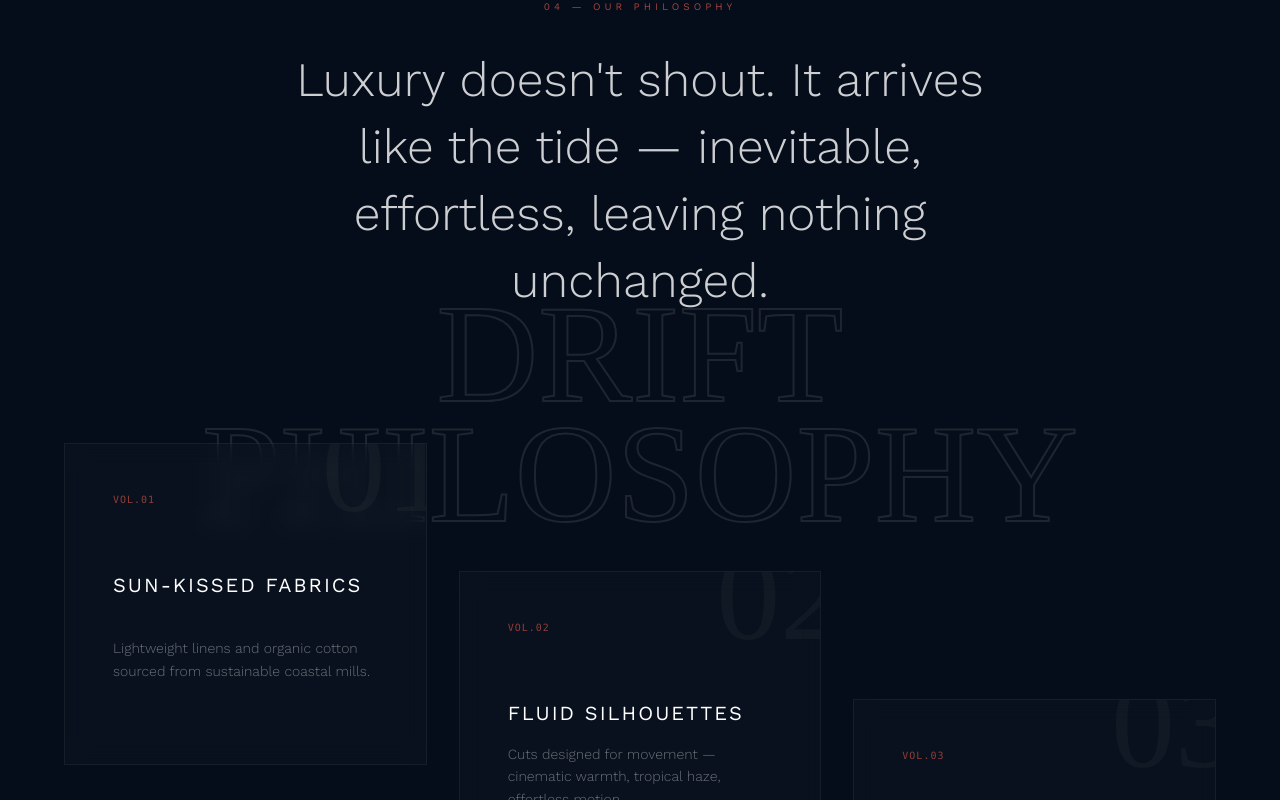
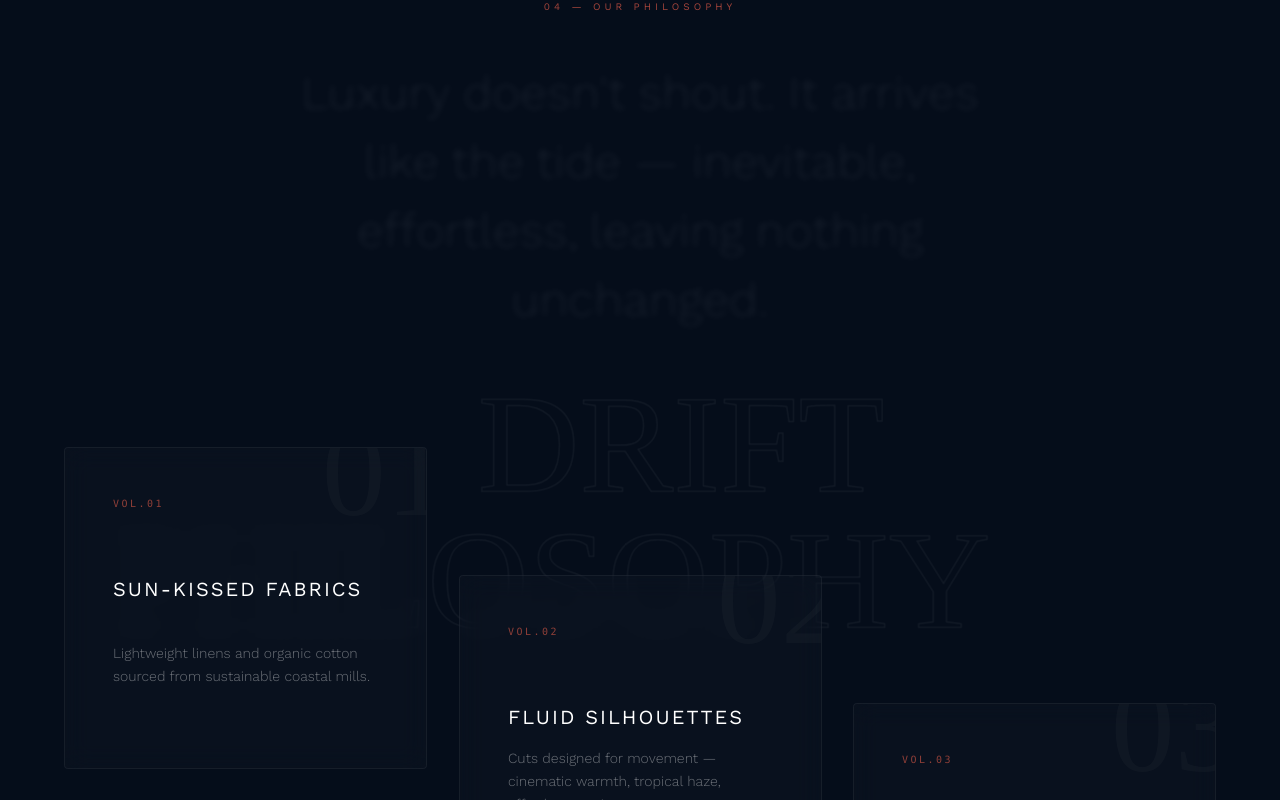
Before and after one commit to Xconmax245/Aruba-Coll, a Next.js app: page / in a window 1280 px wide. Shown: the part 5820-6620 px from the top of the page. Built offline with nearby package versions, Linux system fonts and the light colour scheme; a web font is replaced by a local one.

Commit message:
feat: add high-end split backdrop typography parallax and tide-reveal waves to Shore section

```diff
--- a/components/home/SectionShore.tsx
+++ b/components/home/SectionShore.tsx
@@ -1,7 +1,8 @@
 'use client';
 
-import React from 'react';
-import { motion } from 'framer-motion';
+import React, { useEffect, useRef, useState } from 'react';
+import gsap from 'gsap';
+import { ScrollTrigger } from 'gsap/ScrollTrigger';
 
 const features = [
   { num: '01', label: 'Sun-Kissed Fabrics', desc: 'Lightweight linens and organic cotton sourced from sustainable coastal mills.' },
@@ -9,76 +10,224 @@ const features = [
   { num: '03', label: 'Limited Editions', desc: 'Each collection is capped. Once the tide goes out, it doesn\'t return.' },
 ];
 
+function ShoreCard({ f, i }: { f: typeof features[0]; i: number }) {
+  const [hovered, setHovered] = useState(false);
+  const [mouse, setMouse] = useState({ x: 50, y: 50 });
+
+  const handleMouseMove = (e: React.MouseEvent<HTMLDivElement>) => {
+    const rect = e.currentTarget.getBoundingClientRect();
+    const x = ((e.clientX - rect.left) / rect.width) * 100;
+    const y = ((e.clientY - rect.top) / rect.height) * 100;
+    setMouse({ x, y });
+  };
+
+  return (
+    <div
+      onMouseEnter={() => setHovered(true)}
+      onMouseLeave={() => setHovered(false)}
+      onMouseMove={handleMouseMove}
+      className="shore-card relative p-8 md:p-12 border border-white/5 backdrop-blur-md overflow-hidden group rounded-[4px] will-change-[transform,opacity]"
+      style={{
+        background: hovered
+          ? `radial-gradient(circle 180px at ${mouse.x}% ${mouse.y}%, rgba(232,93,74,0.06) 0%, rgba(10,22,40,0.98) 100%)`
+          : 'rgba(255,255,255,0.02)',
+        borderColor: hovered ? 'rgba(232,93,74,0.18)' : 'rgba(255,255,255,0.05)',
+        boxShadow: hovered ? '0 20px 40px -15px rgba(5,13,26,0.6)' : 'none',
+        transition: 'background 0.5s ease, border-color 0.5s ease, box-shadow 0.5s ease',
+      }}
+    >
+      {/* Massive background number with subtle drift */}
+      <div
+        className="absolute -top-10 -right-6 pointer-events-none select-none opacity-[0.03] group-hover:opacity-[0.09] transition-all duration-700 ease-[cubic-bezier(0.16,1,0.3,1)]"
+        style={{
+          transform: hovered
+            ? `translate3d(${(mouse.x - 50) * 0.15}px, ${(mouse.y - 50) * 0.15}px, 0) scale(1.05)`
+            : 'translate3d(0, 0, 0) scale(1)',
+        }}
+      >
+        <span className="oi-regular text-9xl">{f.num}</span>
+      </div>
+
+      <div className="relative z-10 h-full flex flex-col">
+        <span className="text-coral/60 text-[10px] tracking-[0.25em] mb-16 block font-mono">
+          VOL.{f.num}
+        </span>
+
+        <h3
+          className="text-white text-lg md:text-xl tracking-[0.1em] uppercase mb-4 transition-transform duration-300 group-hover:translate-x-1"
+          style={{ fontFamily: '"Work Sans", sans-serif', fontWeight: 400 }}
+        >
+          {f.label}
+        </h3>
+
+        <p
+          className="text-white/40 text-sm leading-relaxed mt-auto"
+          style={{ fontFamily: '"Work Sans", sans-serif', fontWeight: 300 }}
+        >
+          {f.desc}
+        </p>
+
+        {/* Animated Line on Hover */}
+        <div
+          className="h-[1px] bg-coral mt-8 transition-all duration-700 ease-out"
+          style={{ width: hovered ? '100%' : '0%' }}
+        />
+      </div>
+    </div>
+  );
+}
+
 export default function SectionShore() {
+  const sectionRef = useRef<HTMLDivElement>(null);
+  const introSentence = "Luxury doesn't shout. It arrives like the tide — inevitable, effortless, leaving nothing unchanged.";
+  const introWords = introSentence.split(' ');
+
+  useEffect(() => {
+    gsap.registerPlugin(ScrollTrigger);
+
+    const container = sectionRef.current;
+    if (!container) return;
+
+    const ctx = gsap.context(() => {
+      const isMobile = window.innerWidth < 768;
+
+      // 1. Backdrop Splitting Word Parallax
+      const driftWord = container.querySelector('.shore-drift');
+      const philosophyWord = container.querySelector('.shore-philosophy');
+      if (driftWord && philosophyWord) {
+        gsap.fromTo(driftWord,
+          { xPercent: 10 },
+          {
+            xPercent: -15,
+            scrollTrigger: {
+              trigger: container,
+              start: 'top bottom',
+              end: 'bottom top',
+              scrub: true,
+            },
+          }
+        );
+        gsap.fromTo(philosophyWord,
+          { xPercent: -10 },
+          {
+            xPercent: 15,
+            scrollTrigger: {
+              trigger: container,
+              start: 'top bottom',
+              end: 'bottom top',
+              scrub: true,
+            },
+          }
+        );
+      }
+
+      // 2. Wave-like Intro Text Reveal (Scroll-paint)
+      const words = container.querySelectorAll('.shore-intro-word');
+      if (words.length > 0) {
+        gsap.fromTo(words,
+          {
+            opacity: 0.1,
+            y: 14,
+            filter: 'blur(3px)',
+          },
+          {
+            opacity: 1,
+            y: 0,
+            filter: 'blur(0px)',
+            stagger: 0.05,
+            duration: 0.75,
+            ease: 'power2.out',
+            scrollTrigger: {
+              trigger: '.shore-intro',
+              start: 'top 88%',
+              end: 'bottom 40%',
+              scrub: 0.8,
+            },
+          }
+        );
+      }
+
+      // 3. Staggered Cascading Card Entrances
+      const cards = container.querySelectorAll('.shore-card');
+      const desktopOffsets = [-64, 64, 192];
+      const initialOffsets = desktopOffsets.map(val => val + 60);
+
+      if (cards.length > 0) {
+        gsap.fromTo(cards,
+          {
+            opacity: 0,
+            y: (i) => isMobile ? 50 : initialOffsets[i],
+            scale: 0.96,
+          },
+          {
+            opacity: 1,
+            y: (i) => isMobile ? 0 : desktopOffsets[i],
+            scale: 1,
+            duration: 1.4,
+            stagger: 0.16,
+            ease: 'power4.out',
+            scrollTrigger: {
+              trigger: '.shore-grid',
+              start: 'top 80%',
+            },
+          }
+        );
+      }
+    }, container);
+
+    return () => ctx.revert();
+  }, []);
+
   return (
     <section
+      ref={sectionRef}
       data-scroll-context="story"
       data-ambient-section="shore"
       className="relative py-40 md:py-64 px-8 md:px-16 overflow-hidden bg-[#050d1a]"
     >
-      {/* ── Stationary Background Typography ── */}
-      <div className="absolute top-1/2 left-1/2 -translate-x-1/2 -translate-y-1/2 pointer-events-none select-none z-0 w-full flex justify-center text-center opacity-20">
+      {/* ── Stationary Background Typography Parallax ── */}
+      <div className="absolute top-1/2 left-1/2 -translate-x-1/2 -translate-y-1/2 pointer-events-none select-none z-0 w-full flex flex-col justify-center items-center text-center opacity-[0.14]">
         <span
-          className="oi-regular leading-[0.85] text-transparent"
-          style={{ fontSize: 'clamp(4rem, 11vw, 18rem)', WebkitTextStroke: '2px rgba(255,255,255,0.5)' }}
+          className="shore-drift oi-regular leading-[0.85] text-transparent block will-change-transform"
+          style={{ fontSize: 'clamp(3.5rem, 11vw, 16rem)', WebkitTextStroke: '1.5px rgba(255,255,255,0.4)' }}
         >
-          DRIFT<br />PHILOSOPHY
+          DRIFT
+        </span>
+        <span
+          className="shore-philosophy oi-regular leading-[0.85] text-transparent block mt-4 will-change-transform"
+          style={{ fontSize: 'clamp(3.5rem, 11vw, 16rem)', WebkitTextStroke: '1.5px rgba(255,255,255,0.4)' }}
+        >
+          PHILOSOPHY
         </span>
       </div>
 
       <div className="relative z-10 max-w-screen-xl mx-auto flex flex-col items-center">
 
         {/* Intro */}
-        <div className="text-center mb-32 md:mb-48" data-aos="fade-up" data-aos-duration="1000">
-          <p className="text-[10px] tracking-[0.4em] text-coral/70 uppercase mb-8">04 — Our Philosophy</p>
+        <div className="shore-intro text-center mb-32 md:mb-48">
+          <p className="text-[10px] tracking-[0.4em] text-coral/70 uppercase mb-8" style={{ fontFamily: '"Work Sans", sans-serif' }}>
+            04 — Our Philosophy
+          </p>
           <p
-            className="text-white/80 text-2xl md:text-4xl lg:text-5xl leading-[1.4] max-w-[24ch] mx-auto"
+            className="text-white/80 text-2xl md:text-4xl lg:text-5xl leading-[1.38] max-w-[24ch] mx-auto flex flex-wrap justify-center gap-x-[0.25em] gap-y-[0.06em]"
             style={{ fontFamily: '"Work Sans", sans-serif', fontWeight: 300 }}
           >
-            Luxury doesn&apos;t shout. It arrives like the tide — inevitable, effortless, leaving nothing unchanged.
+            {introWords.map((word, wordIdx) => (
+              <span
+                key={wordIdx}
+                className="shore-intro-word inline-block will-change-[transform,opacity,filter]"
+                style={{ opacity: 0.1, transform: 'translateY(14px)', filter: 'blur(3px)' }}
+              >
+                {word}
+              </span>
+            ))}
           </p>
         </div>
 
         {/* Staggered Features Grid */}
-        <div className="grid grid-cols-1 md:grid-cols-3 gap-12 md:gap-8 w-full">
+        <div className="shore-grid grid grid-cols-1 md:grid-cols-3 gap-12 md:gap-8 w-full md:pb-48">
           {features.map((f, i) => (
-            <div
-              key={f.num}
-              data-aos="fade-up"
-              data-aos-delay={i * 200}
-              data-aos-duration="1200"
-              className={`relative p-8 md:p-12 border border-white/5 backdrop-blur-md bg-white/[0.02] overflow-hidden group ${
-                i === 0 ? 'md:-translate-y-16' : i === 1 ? 'md:translate-y-16' : 'md:translate-y-48'
-              }`}
-            >
-              {/* Massive background number inside the card */}
-              <div className="absolute -top-10 -right-6 pointer-events-none select-none opacity-[0.03] group-hover:opacity-[0.08] transition-opacity duration-700">
-                <span className="oi-regular text-9xl">{f.num}</span>
-              </div>
-
-              <div className="relative z-10 h-full flex flex-col">
-                <span className="text-coral/60 text-[10px] tracking-widest mb-16 block font-mono">
-                  VOL.{f.num}
-                </span>
-
-                <h3
-                  className="text-white text-lg md:text-xl tracking-[0.1em] uppercase mb-4"
-                  style={{ fontFamily: '"Work Sans", sans-serif', fontWeight: 400 }}
-                >
-                  {f.label}
-                </h3>
-
-                <p
-                  className="text-white/40 text-sm leading-relaxed mt-auto"
-                  style={{ fontFamily: '"Work Sans", sans-serif', fontWeight: 300 }}
-                >
-                  {f.desc}
-                </p>
-
-                {/* Animated Line on Hover */}
-                <div className="h-[1px] w-0 bg-coral mt-8 group-hover:w-full transition-all duration-700 ease-out" />
-              </div>
-            </div>
+            <ShoreCard key={f.num} f={f} i={i} />
           ))}
         </div>
 
```
